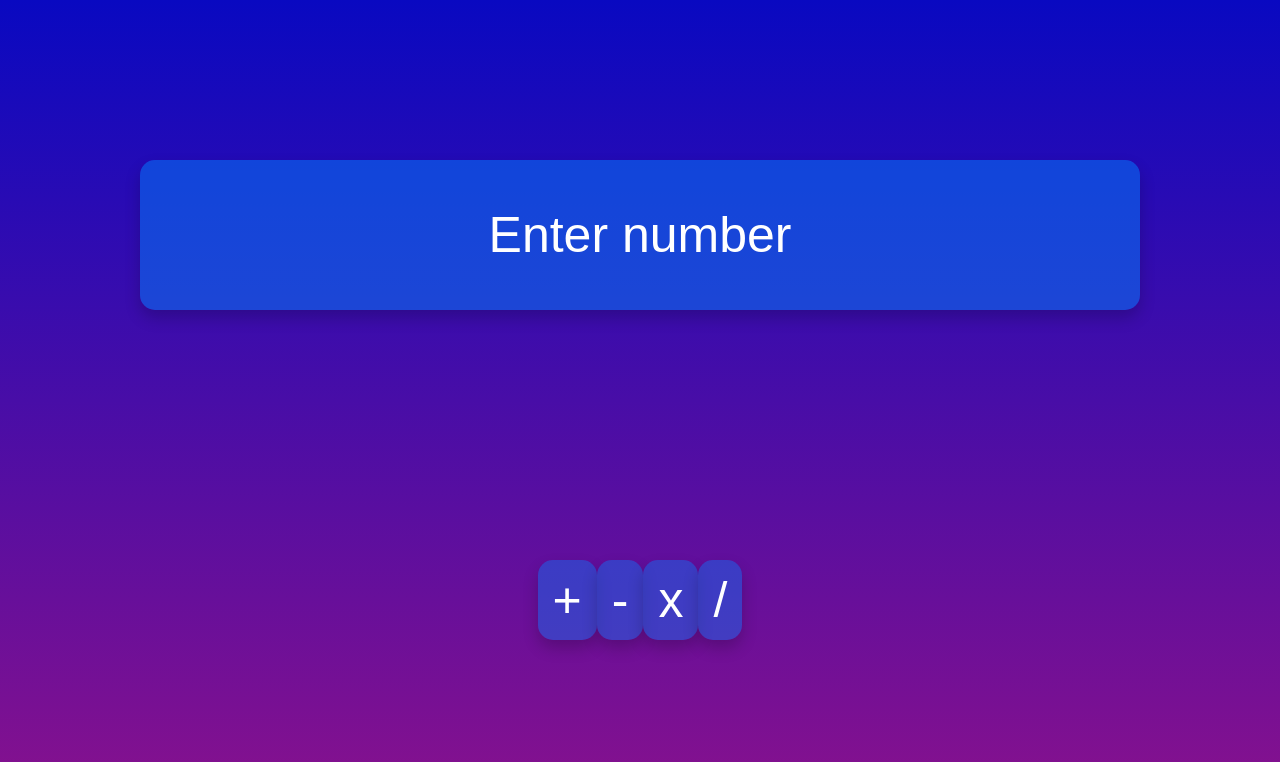
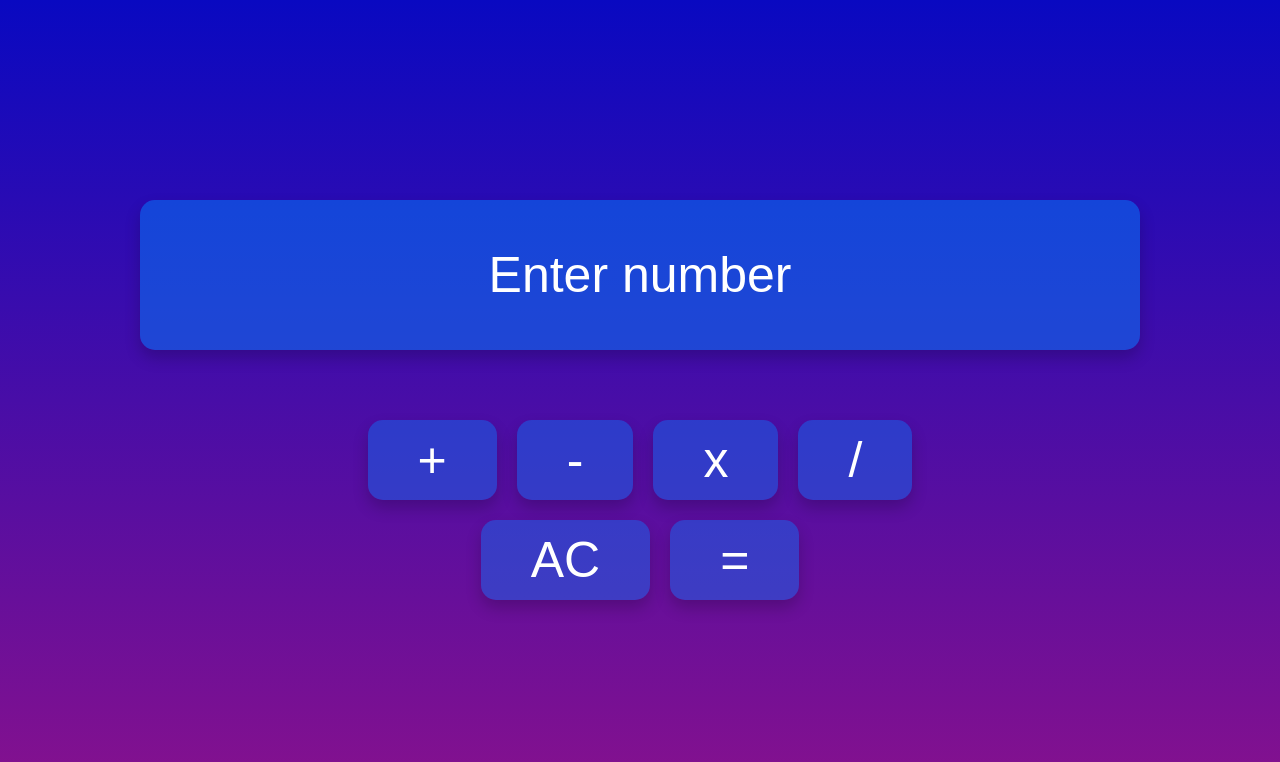
Before and after one commit to pragyan2804/Calculator, a plain HTML site: page index.html in a window 1280 px wide. Drawn offline with Linux system fonts and the light colour scheme.

Commit message:
basic frontend

```diff
--- a/index.html
+++ b/index.html
@@ -8,13 +8,17 @@
     </head>
     <body>
         <div class="input-container">
-            <input inputmode="numeric" oninput="this.value = this.value.replace(/\D+/g, '')" class="numeric-input" placeholder="Enter number">
+            <input inputmode="numeric" oninput="this.value = this.value.replace(/[^0-9.]/g, '').replace(/(\..*)\./g, '$1')" class="numeric-input" placeholder="Enter number">
         </div>
-        <div class="buttons">
+        <div class="buttons1">
             <button class="plus" onclick="alert('+')">+</button>
             <button class="minus" onclick="alert('-')">-</button>
             <button class="multiply" onclick="alert('x')">x</button>
             <button class="divide" onclick="alert('/')">/</button>
         </div>
+        <div class="buttons2">
+            <button class="AC" onclick="alert('AC')">AC</button>
+            <button class="equals" onclick="alert('=')">=</button>
+        </div>
     </body>
 </html>
--- a/style.css
+++ b/style.css
@@ -4,6 +4,7 @@ body {
     justify-content: center; /* Center horizontally */
     align-items:  center;
     flex-direction: column;
+    gap: 20px;
     background: linear-gradient(to bottom, #0909c1, #87118d);
     height: 100vh; /* Make sure it covers the full viewport height */
     margin: 0;
@@ -14,7 +15,7 @@ body {
     display: flex;
     justify-content: center; /* Center horizontally */
     width: 1000px; /* Adjust width as needed */
-    height: 400px;
+    height: 200px;
 }
 
 
@@ -39,12 +40,13 @@ body {
 
 
 
-.buttons{
+.buttons1{
     display: flex;
     flex-direction: row;
     justify-content: center; /* Center horizontally */
     align-items:  center;
     padding: 50 15px;
+    gap: 20px;
 }
 
 
@@ -57,7 +59,7 @@ body {
     background-color: rgba(0, 128, 255, 0.4); /* Blue with 50% opacity */
     border: none; /* Remove default border */
     border-radius: 15px; /* Rounded corners */
-    padding: 0 15px; /* Add padding for better appearance */
+    padding: 0 50px; /* Add padding for better appearance */
     box-shadow: 0 8px 16px rgba(0, 0, 0, 0.2); /* Optional: Shadow for better visibility */
     text-align: center; /* Center text inside the input field */
     font-size: 50px; /* Adjust font size as needed */
@@ -74,7 +76,7 @@ body {
     background-color: rgba(0, 128, 255, 0.4); /* Blue with 50% opacity */
     border: none; /* Remove default border */
     border-radius: 15px; /* Rounded corners */
-    padding: 0 15px; /* Add padding for better appearance */
+    padding: 0 50px; /* Add padding for better appearance */
     box-shadow: 0 8px 16px rgba(0, 0, 0, 0.2); /* Optional: Shadow for better visibility */
     text-align: center; /* Center text inside the input field */
     font-size: 50px; /* Adjust font size as needed */
@@ -91,7 +93,7 @@ body {
     background-color: rgba(0, 128, 255, 0.4); /* Blue with 50% opacity */
     border: none; /* Remove default border */
     border-radius: 15px; /* Rounded corners */
-    padding: 0 15px; /* Add padding for better appearance */
+    padding: 0 50px; /* Add padding for better appearance */
     box-shadow: 0 8px 16px rgba(0, 0, 0, 0.2); /* Optional: Shadow for better visibility */
     text-align: center; /* Center text inside the input field */
     font-size: 50px; /* Adjust font size as needed */
@@ -109,9 +111,50 @@ body {
     background-color: rgba(0, 128, 255, 0.4); /* Blue with 50% opacity */
     border: none; /* Remove default border */
     border-radius: 15px; /* Rounded corners */
-    padding: 0 15px; /* Add padding for better appearance */
+    padding: 0 50px; /* Add padding for better appearance */
     box-shadow: 0 8px 16px rgba(0, 0, 0, 0.2); /* Optional: Shadow for better visibility */
     text-align: center; /* Center text inside the input field */
     font-size: 50px; /* Adjust font size as needed */
     color: #fff; /* White text color */
 }
+
+.buttons2{
+    display: flex;
+    flex-direction: row;
+    justify-content: center; /* Center horizontally */
+    align-items:  center;
+    padding: 50 15px;
+    gap: 20px;
+}
+
+.AC {
+    display: flex;
+    justify-content: center; /* Center horizontally */
+    align-items:  center;
+    width: 120%;
+    height: 80px; /* Adjust height as needed */
+    background-color: rgba(0, 128, 255, 0.4); /* Blue with 50% opacity */
+    border: none; /* Remove default border */
+    border-radius: 15px; /* Rounded corners */
+    padding: 0 50px; /* Add padding for better appearance */
+    box-shadow: 0 8px 16px rgba(0, 0, 0, 0.2); /* Optional: Shadow for better visibility */
+    text-align: center; /* Center text inside the input field */
+    font-size: 50px; /* Adjust font size as needed */
+    color: #fff; /* White text color */
+}
+
+.equals {
+    display: flex;
+    justify-content: center; /* Center horizontally */
+    align-items:  center;
+    width: 120%;
+    height: 80px; /* Adjust height as needed */
+    background-color: rgba(0, 128, 255, 0.4); /* Blue with 50% opacity */
+    border: none; /* Remove default border */
+    border-radius: 15px; /* Rounded corners */
+    padding: 0 50px; /* Add padding for better appearance */
+    box-shadow: 0 8px 16px rgba(0, 0, 0, 0.2); /* Optional: Shadow for better visibility */
+    text-align: center; /* Center text inside the input field */
+    font-size: 50px; /* Adjust font size as needed */
+    color: #fff; /* White text color */
+}
```
